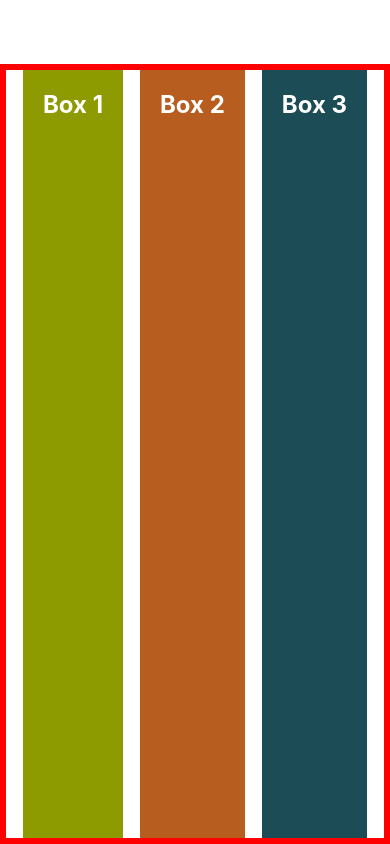
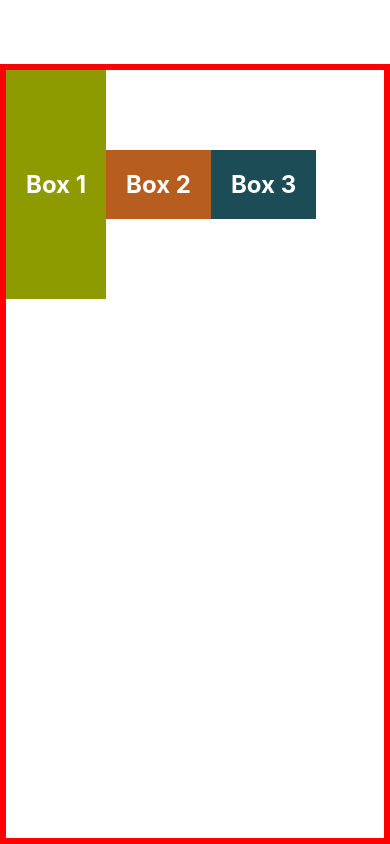
Before and after one commit to jigneshgit935/Learn-React-Native, a React Native app: screen / in a window 390 px wide. Built offline with nearby package versions, Linux system fonts and the light colour scheme.

Commit message:
align-items

```diff
--- a/App.js
+++ b/App.js
@@ -5,7 +5,9 @@
   return (
     // <View style={{ backgroundColor: 'plum', flex: 1 }}></View>
     <View style={styles.container}>
-      <Box style={{ backgroundColor: '#8e9b00' }}>Box 1</Box>
+      <Box style={{ backgroundColor: '#8e9b00', paddingVertical: 100 }}>
+        Box 1
+      </Box>
       <Box style={{ backgroundColor: '#b65d1f' }}>Box 2</Box>
       <Box style={{ backgroundColor: '#1c4c56' }}>Box 3</Box>
       {/* <Box style={{ backgroundColor: '#ab9156' }}>Box 4</Box>
@@ -19,12 +21,11 @@
 const styles = StyleSheet.create({
   container: {
     flex: 1,
-    // justifyContent: 'flex-start',
-    // justifyContent: 'flex-end',
-    // justifyContent: 'center',
-    // justifyContent: 'space-around',
-    // justifyContent: 'space-between',
-    justifyContent: 'space-evenly',
+    // alignItems: 'stretch',
+    // alignItems: 'flex-start',
+    // alignItems: 'flex-end',
+    // alignItems: 'center',
+    alignItems: 'baseline',
     flexDirection: 'row',
     marginTop: 64,
     borderWidth: 6,
```
